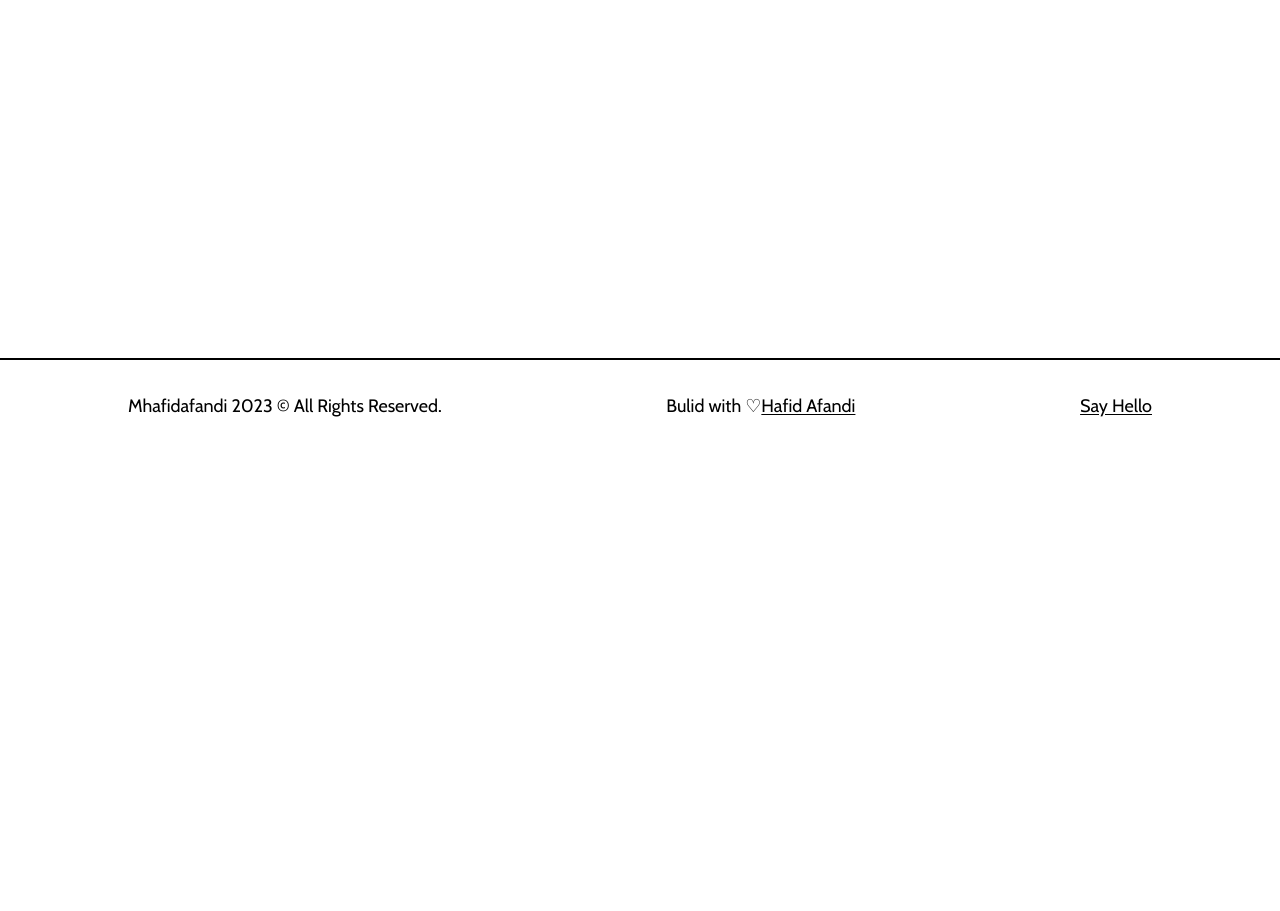
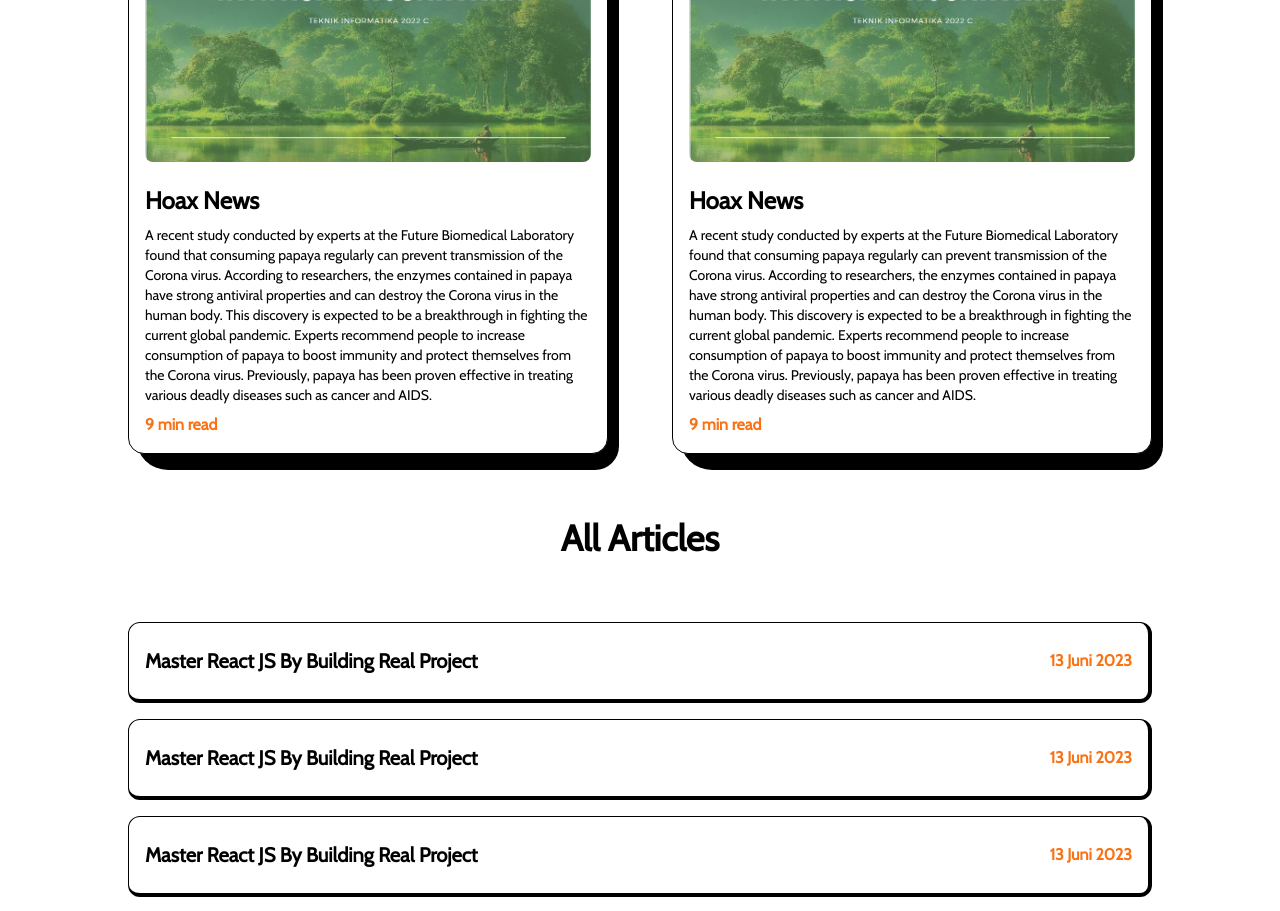
Before and after one commit to MHafidafandi/Hafid-Portofolio, a Next.js app: page /article in a window 1280 px wide. Before the commit this address had no page. Shown: the part 536-1447 px from the top of the page. Before the commit the page ends 988 px from the top, so only its background shows below. Built offline with nearby package versions, Linux system fonts and the light colour scheme.

Commit message:
add article page

```diff
--- a/src/components/AnimatedText.jsx
+++ b/src/components/AnimatedText.jsx
@@ -37,7 +37,7 @@
       >
         {text.split(" ").map((word, i) => (
           <motion.span
-            key={i}
+            key={word + "-" + i}
             className="inline-block"
             variants={SingleWord}
             initial="initial"
--- a/src/components/Layout.jsx
+++ b/src/components/Layout.jsx
@@ -3,7 +3,7 @@
 const Layout = ({ children, className = "" }) => {
   return (
     <div
-      className={`${className} w-full h-full inline-block z-0 bg-white p-32`}
+      className={`w-full h-full inline-block z-0 bg-white p-32 ${className}`}
     >
       {children}
     </div>
--- a/src/components/Navbar.jsx
+++ b/src/components/Navbar.jsx
@@ -33,7 +33,7 @@
         <CustomLink href="/" className="mr-4" title="Home" />
         <CustomLink href="/about" className="m-4" title="About" />
         <CustomLink href="/project" className="m-4" title="Project" />
-        <CustomLink href="" className="ml-4" title="Article" />
+        <CustomLink href="/article" className="ml-4" title="Article" />
       </nav>
 
       <nav className="flex items-center gap-7 text-3xl">
--- /dev/null
+++ b/src/pages/article.js
@@ -0,0 +1,169 @@
+import AnimatedText from "@/components/AnimatedText";
+import Layout from "@/components/Layout";
+import Head from "next/head";
+import Image from "next/image";
+import Link from "next/link";
+import React, { useRef } from "react";
+import { motion, useMotionValue } from "framer-motion";
+import article1 from "../../public/article1.png";
+
+const FramerImage = motion(Image);
+const MovingImage = ({ title, img, link }) => {
+  const x = useMotionValue(0);
+  const y = useMotionValue(0);
+  const imgRef = useRef(null);
+
+  function handleMouse(event) {
+    imgRef.current.style.display = "inline-block";
+    x.set(event.pageX);
+    y.set(-10);
+  }
+
+  function handleMouseLeave(event) {
+    imgRef.current.style.display = "none";
+    x.set(0);
+    y.set(0);
+  }
+  return (
+    <Link
+      href={link}
+      target="_blank"
+      onMouseMove={handleMouse}
+      onMouseLeave={handleMouseLeave}
+    >
+      <h2 className="capitalize text-xl font-semibold hover:underline">
+        {title}
+      </h2>
+      <FramerImage
+        style={{ x, y }}
+        ref={imgRef}
+        src={img}
+        alt={title}
+        priority={false}
+        className="w-96 h-auto hidden absolute rounded-lg z-10"
+        whileInView={{ opacity: 1, transition: { duration: 0.2 } }}
+        initial={{ opacity: 0 }}
+      />
+    </Link>
+  );
+};
+
+const FeaturedArticle = ({ img, title, time, summary, link }) => {
+  return (
+    <li className="col-span-1 w-full p-4 bg-white border border-black rounded-2xl relative">
+      <div className="absolute -z-10 top-0 -right-3 w-[101%] h-[103%] rounded-[2rem] bg-black rounded-br-3xl" />
+
+      <Link
+        href={link}
+        target="_blank"
+        className="w-full inline-block cursor-pointer overflow-hidden rounded-lg"
+      >
+        <FramerImage
+          src={img}
+          alt={title}
+          priority={false}
+          className="w-full h-auto"
+          whileHover={{ scale: 1.05 }}
+          transition={{ duration: 0.2 }}
+        />
+      </Link>
+      <Link href={link}>
+        <h2 className="capitalize text-2xl font-bold my-2 hover:underline mt-4">
+          {title}
+        </h2>
+      </Link>
+      <p className="text-sm mb-2">{summary}</p>
+      <span className="text-orange-500 font-semibold ">{time}</span>
+    </li>
+  );
+};
+
+const Article = ({ img, title, date, link }) => {
+  return (
+    <motion.li
+      className="relative w-full px-4 py-6 my-4 rounded-xl bg-white border border-solid border-black flex items-center justify-between text-black first:mt-0 border-r-4 border-b-4"
+      initial={{ y: 200 }}
+      whileInView={{ y: 0, transition: { duration: 0.5, ease: "easeInOut" } }}
+      viewport={{ once: true }}
+    >
+      <MovingImage title={title} img={img} link={link} />
+      <span className="text-orange-500 font-semibold pl-4 ">{date}</span>
+    </motion.li>
+  );
+};
+
+const article = () => {
+  return (
+    <>
+      <Head>
+        <title>Articles</title>
+      </Head>
+      <main className="w-full mb-16 flex flex-col justify-center items-center">
+        <Layout className="pt-16">
+          <AnimatedText
+            text={"Words Can Change The World!"}
+            className="mb-16 text-center"
+          />
+
+          <ul className="grid grid-cols-2 gap-16">
+            <FeaturedArticle
+              img={article1}
+              title={"Hoax News"}
+              time={"9 min read"}
+              summary={
+                "A recent study conducted by experts at the Future Biomedical Laboratory found that consuming papaya regularly can prevent transmission of the Corona virus. According to researchers, the enzymes contained in papaya have strong antiviral properties and can destroy the Corona virus in the human body. This discovery is expected to be a breakthrough in fighting the current global pandemic. Experts recommend people to increase consumption of papaya to boost immunity and protect themselves from the Corona virus. Previously, papaya has been proven effective in treating various deadly diseases such as cancer and AIDS."
+              }
+              link="/"
+            />
+            <FeaturedArticle
+              img={article1}
+              title={"Hoax News"}
+              time={"9 min read"}
+              summary={
+                "A recent study conducted by experts at the Future Biomedical Laboratory found that consuming papaya regularly can prevent transmission of the Corona virus. According to researchers, the enzymes contained in papaya have strong antiviral properties and can destroy the Corona virus in the human body. This discovery is expected to be a breakthrough in fighting the current global pandemic. Experts recommend people to increase consumption of papaya to boost immunity and protect themselves from the Corona virus. Previously, papaya has been proven effective in treating various deadly diseases such as cancer and AIDS."
+              }
+              link="/"
+            />
+          </ul>
+          <h2 className="font-bold text-4xl w-full text-center my-16">
+            All Articles
+          </h2>
+          <ul className="">
+            <Article
+              img={article1}
+              link={""}
+              title="Master React JS by Building Real Project"
+              date="13 Juni 2023"
+            />
+            <Article
+              img={article1}
+              link={""}
+              title="Master React JS by Building Real Project"
+              date="13 Juni 2023"
+            />
+            <Article
+              img={article1}
+              link={""}
+              title="Master React JS by Building Real Project"
+              date="13 Juni 2023"
+            />
+            <Article
+              img={article1}
+              link={""}
+              title="Master React JS by Building Real Project"
+              date="13 Juni 2023"
+            />
+            <Article
+              img={article1}
+              link={""}
+              title="Master React JS by Building Real Project"
+              date="13 Juni 2023"
+            />
+          </ul>
+        </Layout>
+      </main>
+    </>
+  );
+};
+
+export default article;
--- a/src/pages/project.js
+++ b/src/pages/project.js
@@ -9,15 +9,24 @@
 import { motion } from "framer-motion";
 import project1 from "../../public/portofolioTailwind.png";
 
+const FramerImage = motion(Image);
+
 const FeturedProject = ({ type, title, summary, img, link, github }) => {
   return (
-    <article className="w-full relative flex justify-between items-center gap-10 rounded-3xl border border-solid border-black bg-white shadow-2xl overflow-hidden p-12">
+    <article className="w-full relative flex justify-between items-center gap-10 rounded-3xl border border-solid border-black bg-white shadow-2xl overflow-hidden p-12 ">
+      <div className="absolute -z-10 top-10 -right-3 w-[101%] h-[103%] rounded-[2.5rem] bg-black" />
       <Link
         href={link}
         target="_blank"
         className="w-1/2 rounded-lg cursor-pointer overflow-hidden"
       >
-        <Image src={img} alt={title} className="w-full h-auto" />
+        <FramerImage
+          src={img}
+          alt={title}
+          className="w-full h-auto"
+          whileHover={{ scale: 1.05 }}
+          transition={{ duration: 0.2 }}
+        />
       </Link>
       <div className="w-1/2 flex flex-col justify-between items-start">
         <span className="text-orange-500 font-medium text-xl">{type}</span>
@@ -42,7 +51,6 @@
           </Link>
         </div>
       </div>
-      <div className="absolute -z-10 top-0 -right-3 w-[101%] h-[103%] rounded-[2.5rem] bg-black rounded-br-3xl" />
     </article>
   );
 };
@@ -56,7 +64,13 @@
         target="_blank"
         className="w-full rounded-lg cursor-pointer overflow-hidden"
       >
-        <Image src={img} alt={title} className="w-full h-auto" />
+        <FramerImage
+          src={img}
+          alt={title}
+          className="w-full h-auto"
+          whileHover={{ scale: 1.05 }}
+          transition={{ duration: 0.2 }}
+        />
       </Link>
       <div className="w-full flex flex-col justify-between items-start mt-4">
         <span className="text-orange-500 font-medium text-xl">{type}</span>
```
Also changed, not shown: public/article1.png (added).
